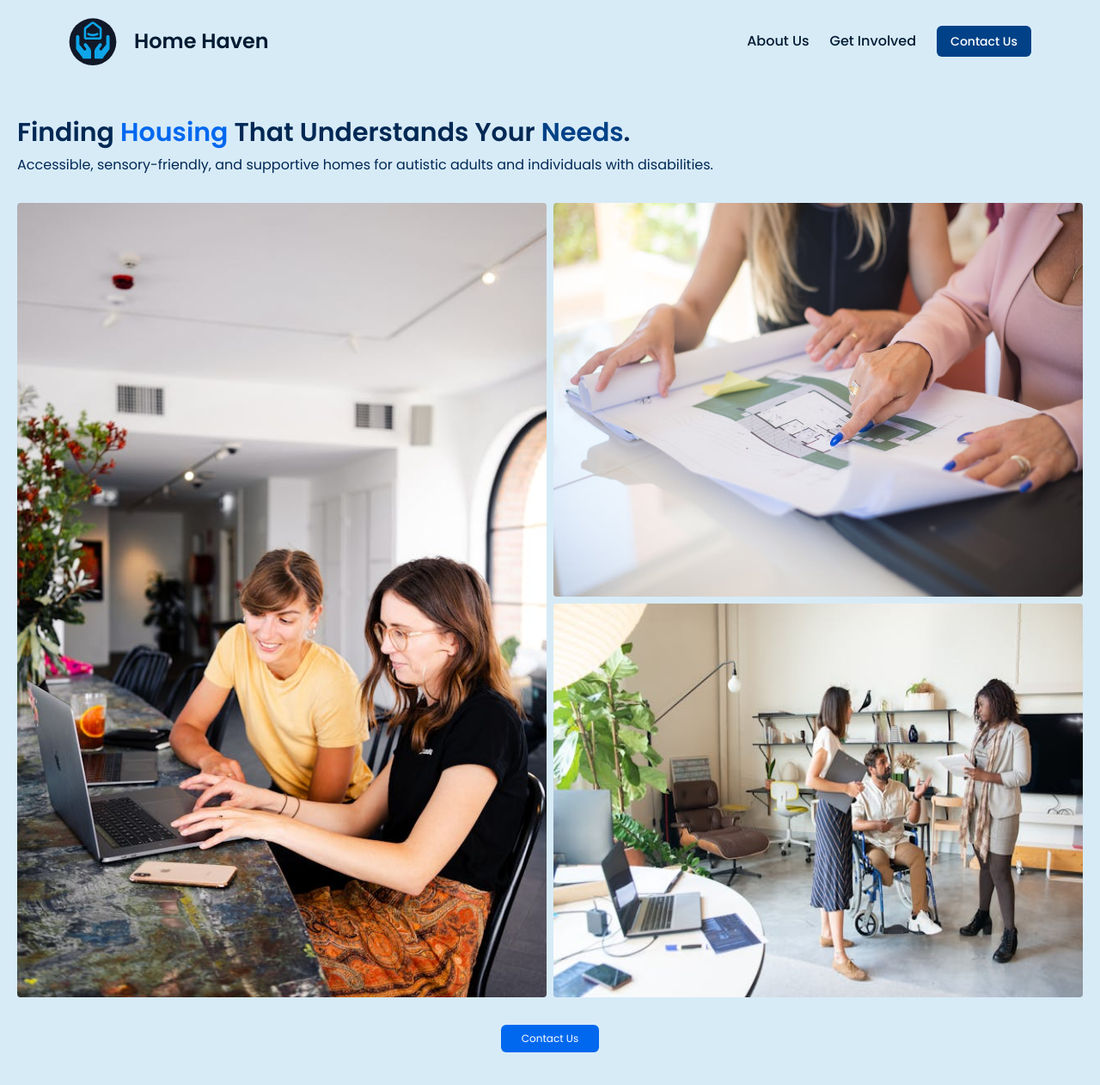
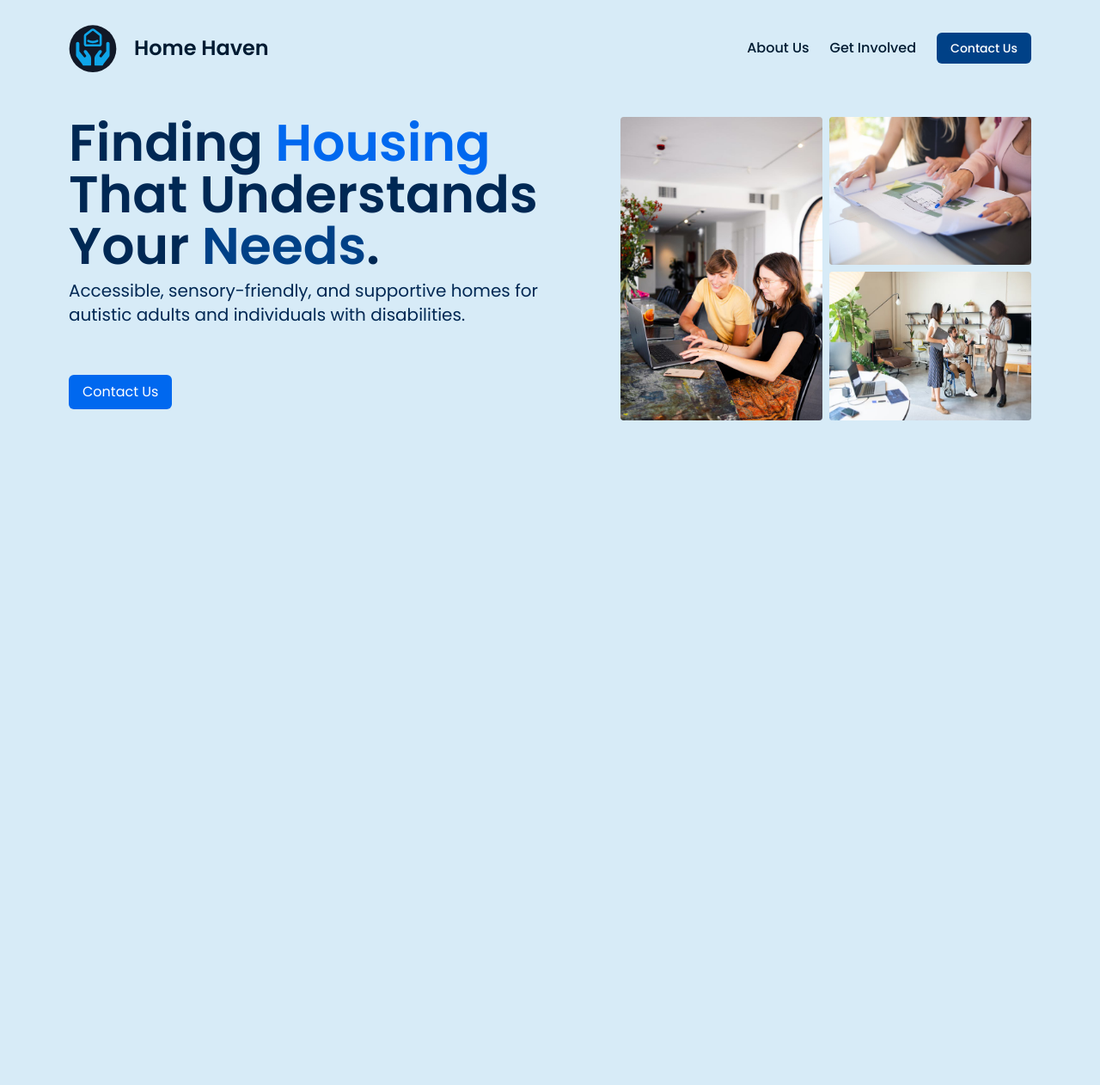
Before and after one commit to N4EXM/HomeHaven, a website: page public/home.html in a window 1280 px wide. Shown: the whole page at 86% size. After the commit the page ends 800 px from the top, so only its background shows below. Drawn offline with Linux system fonts and the light colour scheme.

Commit message:
finished the second design of the hero section for all size

```diff
--- a/public/home.html
+++ b/public/home.html
@@ -13,14 +13,14 @@
 
     <!-- navbar -->
     <nav
-        class="fixed top-0 left-0 z-50 flex items-center justify-between w-full p-3 px-5 h-fit text-deepSea dark:text-amenableBlue bg-amenableBlue lg:px-12 dark:bg-darkBackground md:p-4 md:px-7 xl:px-20 xl:p-5 2xl:px-28"
+        class="fixed top-0 left-0 z-50 flex items-center justify-between w-full p-3 px-5 h-fit text-deepSea dark:text-amenableBlue bg-amenableBlue lg:p-7 dark:bg-darkBackground lg:px-20 md:p-7"
     >
 
         <a
             href="./home.html"
             class="flex items-center justify-start gap-3 lg:gap-5"
         >
-            <img src="./assets/logo2.svg" alt="Home Haven Logo" class="hidden w-10 h-10 xl:w-14 xl:h-14 dark:block">
+            <img src="./assets/logo2.svg" alt="Home Haven Logo" class="hidden w-10 h-10 md:w-12 md:h-12 dark:block">
             <img src="./assets/logo2dark.svg" alt="Home Haven Logo Dark" class="block w-10 h-10 dark:hidden md:w-12 md:h-12 xl:w-14 xl:h-14 ">
             <span class="text-lg font-semibold md:text-xl xl:text-2xl">Home Haven</span>
         </a>
@@ -53,7 +53,7 @@
     <!-- nav dropdown menu -->
     <ul
         id="navDropdown"
-        class="fixed left-0 z-50 flex-col hidden w-full gap-3 p-3 px-4 font-medium shadow-lg md:px-5 md:p-4 bg-amenableBlue pb-7 h-fit top-16 dark:bg-darkBackground text-deepSea dark:text-amenableBlue lg:hidden"
+        class="fixed left-0 z-50 flex-col hidden w-full gap-3 p-3 px-4 font-medium shadow-lg md:px-5 md:p-4 bg-amenableBlue pb-7 h-fit top-16 md:top-20 dark:bg-darkBackground text-deepSea dark:text-amenableBlue lg:hidden"
     >
         <li class="w-full">
             <a
@@ -95,30 +95,30 @@
 
     <!-- hero section -->
     <section
-        class="relative flex flex-col w-full h-full gap-8 p-5 py-14"
+        class="relative flex flex-col w-full h-full gap-8 p-5 py-14 md:px-7 md:flex-row lg:px-20"
     >
         <div
-            class="flex flex-col gap-8"
+            class="flex flex-col gap-14"
         >
             <div
                 class="flex flex-col w-full gap-2 h-fit text-blueBerry dark:text-amenableBlue"
             >
                 <h1
-                    class="text-3xl font-semibold"
+                    class="text-3xl font-semibold lg:text-5xl xl:text-6xl"
                 >
                     Finding <span class="text-tearDrop dark:text-swimmingPool">Housing</span> That Understands Your <span class="text-blueHour dark:text-tearDrop">Needs</span>.
                 </h1>
                 <p
-                    class=""
+                    class="lg:text-lg xl:text-xl"
                 >
                     Accessible, sensory-friendly, and supportive homes for autistic adults and individuals with disabilities.
                 </p>
             </div>
-            <button
-                class="hidden p-2 px-4 text-sm text-white rounded-md bg-tearDrop w-fit"
+            <a
+                class="hidden p-2 px-4 text-sm text-white rounded-md bg-tearDrop w-fit md:block xl:text-base"
             >
                 Contact Us
-            </button>
+            </a>
         </div>
         <div
             class="flex flex-col items-center w-full h-full gap-8"
@@ -142,11 +142,11 @@
                     class="w-full h-full rounded"
                 >
             </div>
-            <button
-                class="p-2 px-6 text-xs text-white rounded-md bg-tearDrop w-fit"
+            <a
+                class="p-2 px-6 text-xs text-white rounded-md bg-tearDrop w-fit md:hidden"
             >
                 Contact Us
-            </button>
+            </a>
         </div>
 
 
```
Also changed, not shown: dist/output.css.
